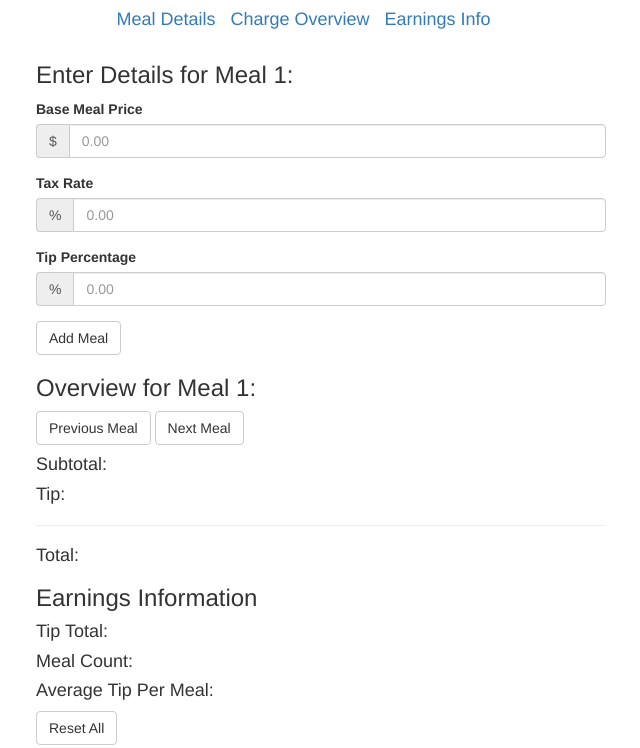
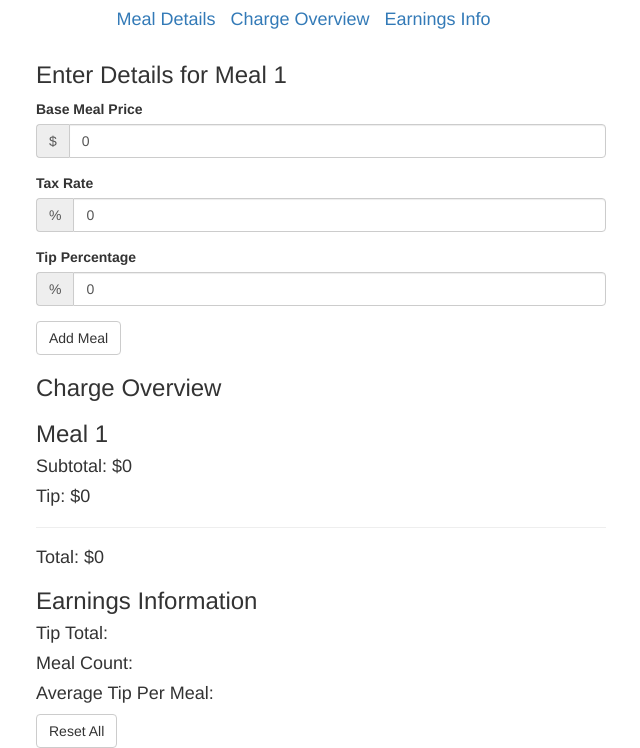
Before and after one commit to bpinali/waitstaff-calculator, a plain HTML site: page index.html in a window 1280 px wide. Shown: the part 63-811 px from the top of the page, without its empty margins (334-974 px from the left). Drawn offline with nearby package versions, Linux system fonts and the light colour scheme; some packages are replaced by stand-ins of ours.

Commit message:
Added ng-app, basic Angular calculation for meal totals, and tip %

```diff
--- a/index.html
+++ b/index.html
@@ -1,5 +1,5 @@
 <!doctype html>
-<html lang="en">
+<html lang="en" ng-app="">
 
 <head>
     <link href='https://fonts.googleapis.com/css?family=Open+Sans' rel='stylesheet' type="text/css">
@@ -21,40 +21,43 @@
         </ul>
         <div class="container text-left">
             <section class="meal-details">
-                <h3>Enter Details for Meal 1:</h3>
+                <h3>Enter Details for Meal 1</h3>
                 <form>
                     <div class="form-group">
                         <label for="">Base Meal Price</label>
                         <div class="input-group">
                             <div class="input-group-addon">$</div>
-                            <input type="number" class="form-control" placeholder="0.00">
+                            <input type="number" class="form-control" placeholder="0.00" ng-init="mealPrice=0" ng-model="mealPrice">
                         </div>
                     </div>
                     <div class="form-group">
                         <label for="">Tax Rate</label>
                         <div class="input-group">
                             <div class="input-group-addon">%</div>
-                            <input type="number" class="form-control" placeholder="0.00">
+                            <input type="number" class="form-control" placeholder="0.00" ng-init="taxRate=0" ng-model="taxRate">
                         </div>
                     </div>
                     <div class="form-group">
                         <label for="">Tip Percentage</label>
                         <div class="input-group">
                             <div class="input-group-addon">%</div>
-                            <input type="number" class="form-control" placeholder="0.00">
+                            <input type="number" class="form-control" placeholder="0.00" ng-init="tipPercent=0" ng-model="tipPercent">
                         </div>
                     </div>
                     <button type="submit" class="btn btn-default">Add Meal</button>
                 </form>
             </section>
             <section class="charge-overview">
-                <h3>Overview for Meal 1:</h3>
-                <button class="btn btn-default">Previous Meal</button>
-                <button class="btn btn-default">Next Meal</button>
-                <h4>Subtotal:</h4>
-                <h4>Tip:</h4>
+                <h3>Charge Overview</h3>
+                <!--
+                <button class="btn btn-default">&lt; Previous Meal</button>
+                <button class="btn btn-default">Next Meal &gt;</button>
+                -->
+                <h3>Meal 1</h3>
+                <h4>Subtotal: ${{mealPrice + (mealPrice * (taxRate/100))}}</h4>
+                <h4>Tip: ${{(mealPrice + (mealPrice * (taxRate/100))) * ( tipPercent/100 )}}</h4>
                 <hr>
-                <h4>Total:</h4>
+                <h4>Total: ${{(mealPrice + (mealPrice * (taxRate/100))) + ((mealPrice + (mealPrice * (taxRate/100))) * ( tipPercent/100 ))}}</h4>
             </section>
             <section class="earnings-info">
                 <h3>Earnings Information</h3>
@@ -72,7 +75,6 @@
     <script src="https://code.jquery.com/jquery-1.11.3.js"></script>
     <script src="https://maxcdn.bootstrapcdn.com/bootstrap/3.3.6/js/bootstrap.min.js"></script>
     <script src="https://cdnjs.cloudflare.com/ajax/libs/angular.js/1.5.5/angular.js"></script>
-    <script src="scripts/angular-messages.js"></script>
     <script src="scripts/app.js"></script>
 </body>
 
```
